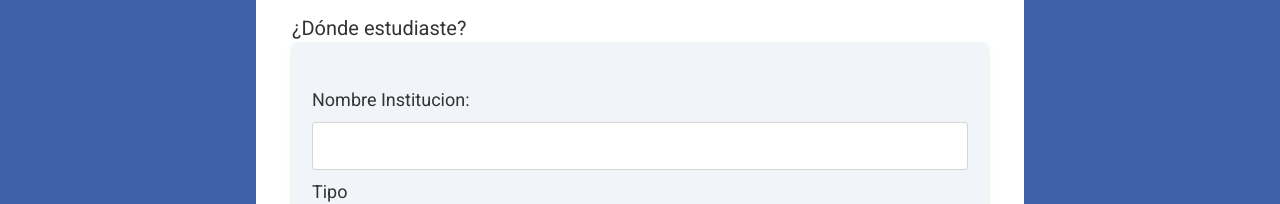
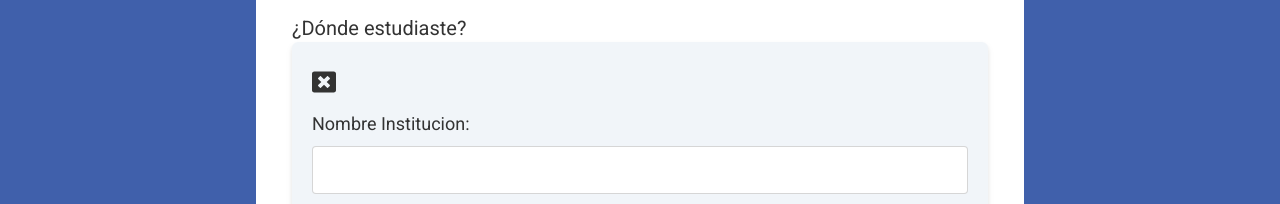
Before and after one commit to Frankiiize/DEVSAFIO, a React (Create React App) app: page /postulate in a window 1280 px wide. Shown: the part 304-508 px from the top of the page. Built offline with nearby package versions, Linux system fonts and the light colour scheme; no server answers; what tw-elements would draw is missing.

Commit message:
feature: buttonComponent - now render childrens

```diff
--- a/src/components/common/ButtonComponent.js
+++ b/src/components/common/ButtonComponent.js
@@ -6,7 +6,7 @@ const primarySmallClass = "btn w-2/5 border-none color: bg-primary text-white ho
 const secondaryClass =
   "btn w-full md:w-1/2 lg:w-2/5 color: bg-white text-primary border-primary hover:bg-secondary hover:text-white hover:border-none hover:drop-shadow-xl";
 const defaultBtnClass = "btn w-full md:w-1/2 lg:w-2/5 ";
-const ButtonComponent = ({ type, style, label = 'enviar', onClick, }) => {
+const ButtonComponent = ({children, type, style, label = 'enviar', onClick, }) => {
   return (
     <div className={style !== null ? `flex justify-end py-2 {style === 'primary' ? md:justify-center}` : 'flex items-center'}>
       <button
@@ -25,6 +25,7 @@ const ButtonComponent = ({ type, style, label = 'enviar', onClick, }) => {
         onClick={type === 'button' ? onClick : null}
       >
         <span className="tracking-widest text-lg">{label}</span>
+        {children}
       </button>
     </div>
   );
```
